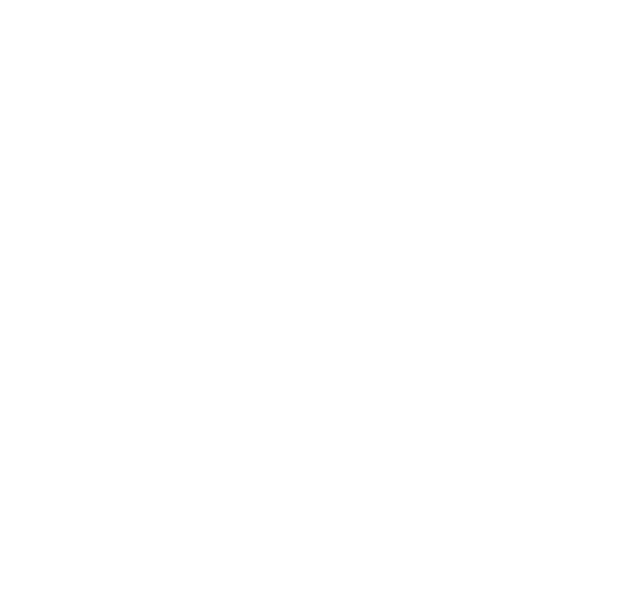
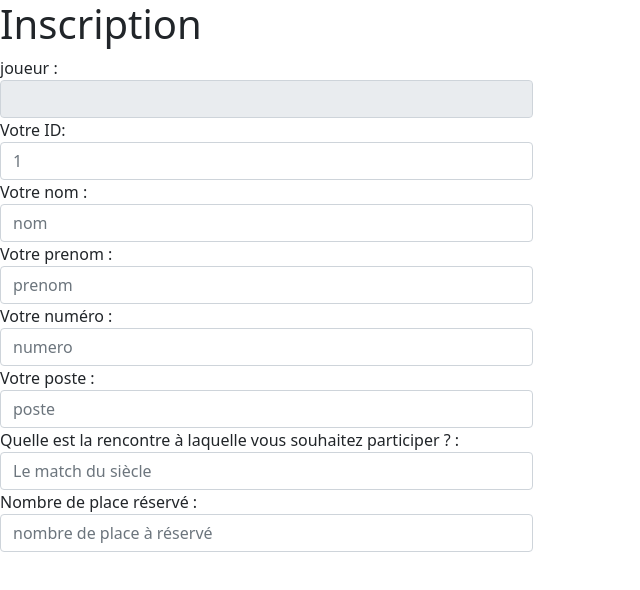
Before and after one commit to M0urad/ProjetSport, an Angular app in the folder Angular/: page /Inscription in a window 1280 px wide. Before the commit this address led to /. Shown: the top 590 px of the page, without its empty margins (0-640 px from the left). Built offline with nearby package versions, Linux system fonts and the light colour scheme.

Commit message:
fin inscription

```diff
--- a/Angular/src/app/inscription/inscription.component.html
+++ b/Angular/src/app/inscription/inscription.component.html
@@ -1,4 +1,5 @@
 <h1>Inscription</h1>
+<div class="container" class="col-sm-5">
 <form (ngSubmit)="ngOnInit()" >
 <div class="form-group">
   <label>joueur :</label>
@@ -36,3 +37,4 @@
   <input class="form-control" name="Nombre" placeholder="nombre de place à réservé"/>
 </div>
 </form>
+</div>
--- a/Angular/src/app/inscription/inscription.component.ts
+++ b/Angular/src/app/inscription/inscription.component.ts
@@ -1,7 +1,7 @@
 import { Component, OnInit } from '@angular/core';
 
 @Component({
-  selector: 'inscription',
+  selector: 'Inscription',
   templateUrl: './inscription.component.html',
   styleUrls: ['./inscription.component.css']
 })
--- a/Angular/src/app/login/login.component.html
+++ b/Angular/src/app/login/login.component.html
@@ -11,5 +11,5 @@
 </div>
 
 <div>
-  <a [routerLink]="['/home']" routerLinkActive="active">home</a>
+  <a href="/Inscription">inscription</a>
 </div>
--- a/Angular/src/app/routes.ts
+++ b/Angular/src/app/routes.ts
@@ -1,3 +1,4 @@
+import { InscriptionComponent } from './inscription/inscription.component';
 import { CreaEventComponent } from './crea-event/crea-event.component';
 import { Routes } from '@angular/router';
 import { LoginComponent } from './login/login.component';
@@ -7,5 +8,6 @@
   { path: 'home', component: HomeComponent },
   { path: '', redirectTo: 'home', pathMatch: 'full' },
   { path: 'login', component: LoginComponent },
-  { path: 'creationEvent', component:CreaEventComponent}
+  { path: 'creationEvent', component:CreaEventComponent},
+  { path: 'Inscription', component:InscriptionComponent}
 ];
```
